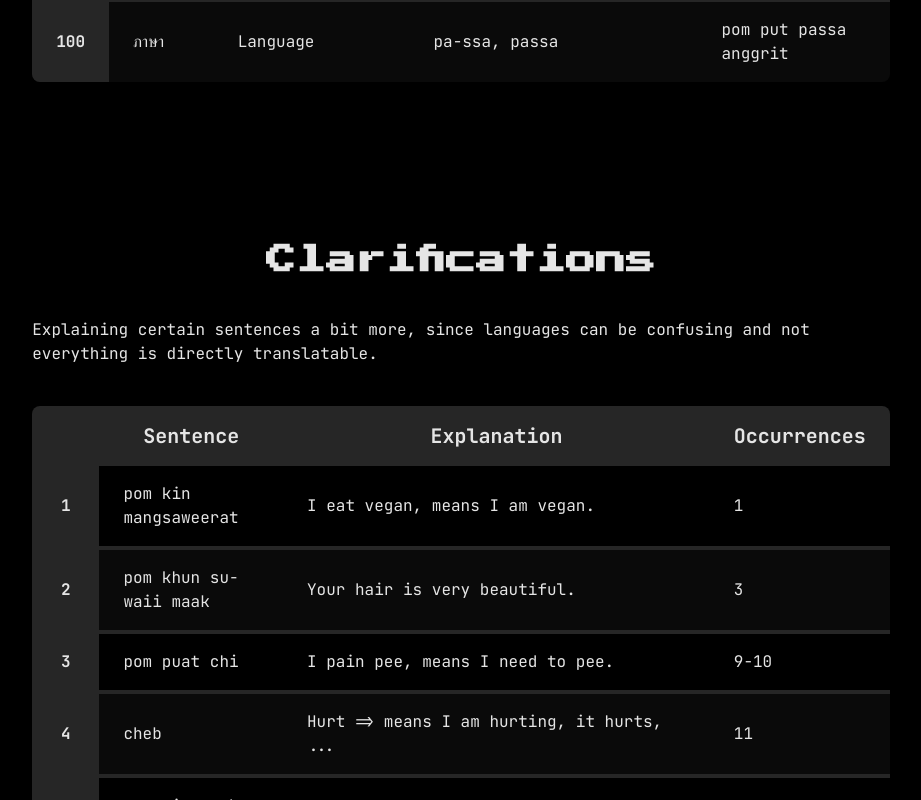
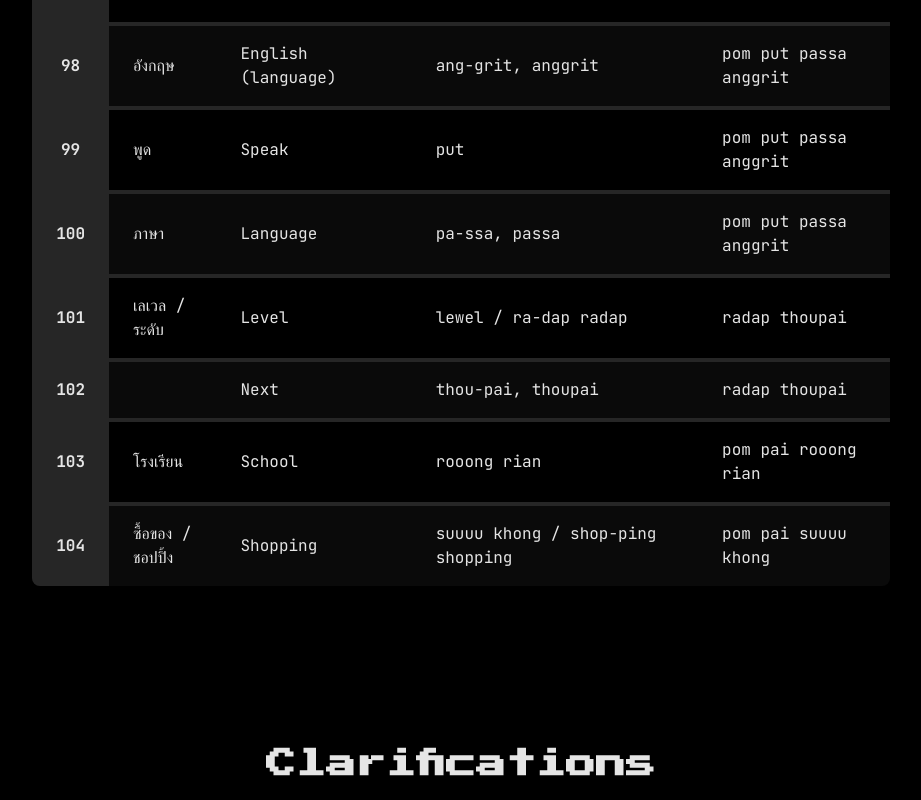
Before and after one commit to reeveng/Learning-Thai, a SvelteKit app: page / in a window 1280 px wide. Shown: the part 9526-10326 px from the top of the page, without its empty margins (179-1100 px from the left). Built offline with nearby package versions, Linux system fonts and the light colour scheme.

Commit message:
Update translations.ts

```diff
--- a/src/data/translations.ts
+++ b/src/data/translations.ts
@@ -608,6 +608,30 @@ export const translations: TranslationType[] = [
 		english: "Language",
 		pronounciation: "pa-ssa, passa",
 		example: "pom put passa anggrit"
+	},
+	{
+		thai: "เลเวล / ระดับ",
+		english: "Level",
+		pronounciation: "lewel / ra-dap radap",
+		example: "radap thoupai"
+	},
+	{
+		thai: "",
+		english: "Next",
+		pronounciation: "thou-pai, thoupai",
+		example: "radap thoupai"
+	},
+	{
+		thai: "โรงเรียน",
+		english: "School",
+		pronounciation: "rooong rian",
+		example: "pom pai rooong rian"
+	},
+	{
+		thai: "ซื้อของ / ชอปปิ้ง",
+		english: "Shopping",
+		pronounciation: "suuuu khong / shop-ping shopping",
+		example: "pom pai suuuu khong"
 	}
 ];
 
```
